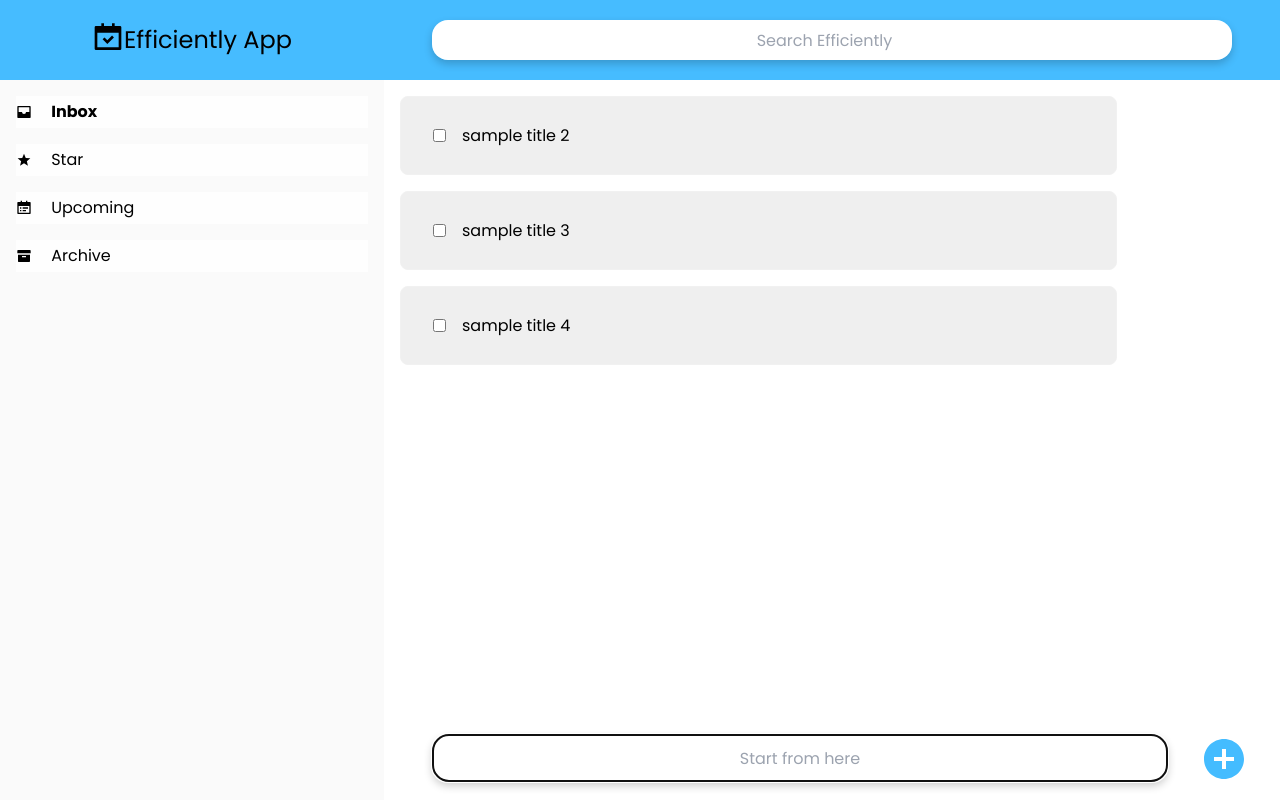
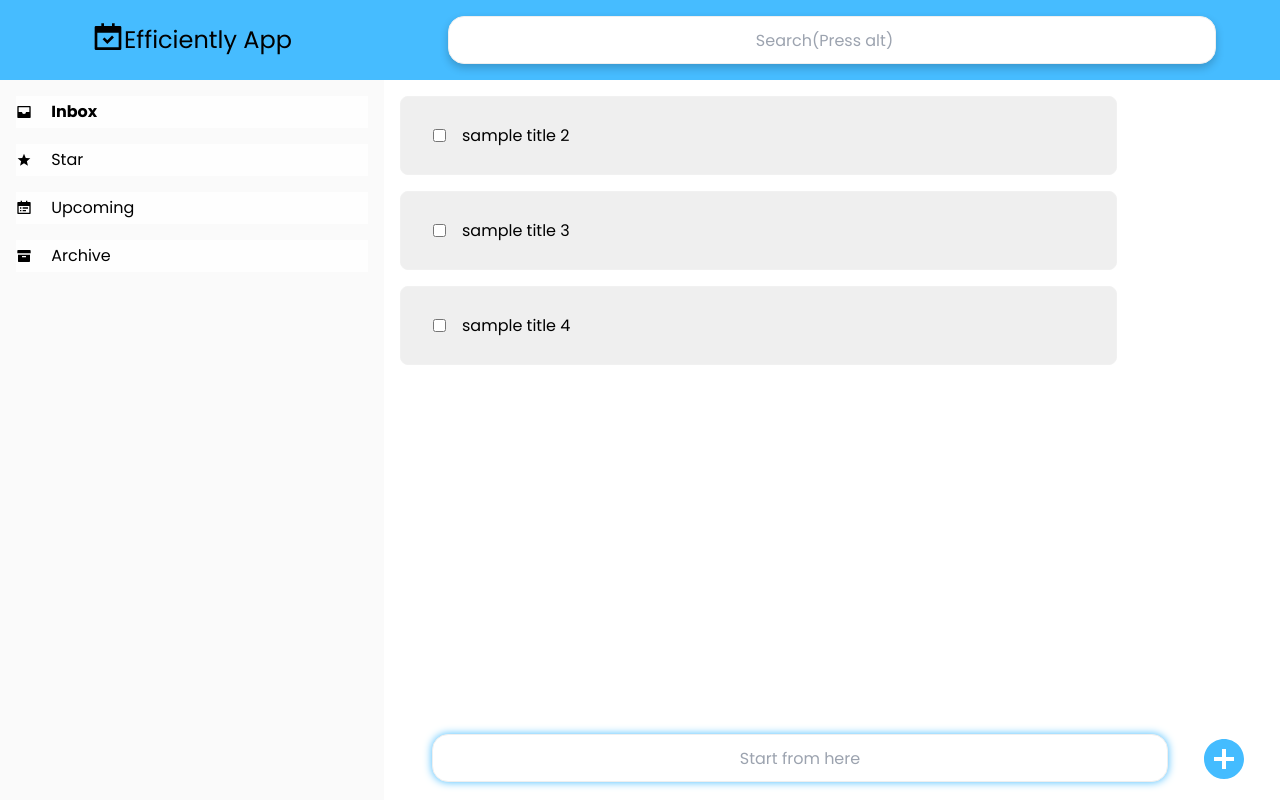
Before and after one commit to pythagoreaneng/efficiently-app-web, a React (Create React App) app: page / in a window 1280 px wide. Built offline with nearby package versions, Linux system fonts and the light colour scheme.

Commit message:
Improve search design

```diff
--- a/src/components/TaskInput.js
+++ b/src/components/TaskInput.js
@@ -17,6 +17,10 @@ const WriteTaskInput = styled.input`
   border-radius: 1rem;
   margin: 0 1rem 0 1rem;
   text-align: center;
+  &:focus {
+    outline: none;
+    box-shadow: 0px 0px 0.5rem #46bcff;
+  }
 `;
 
 const AddTaskButton = styled.button`
--- a/src/index.css
+++ b/src/index.css
@@ -12,6 +12,6 @@ html {
 
 .input:focus {
   outline: none !important;
-  border: 1px solid red;
+  border: 1px solid yellow;
   box-shadow: 0 0 10px #719ece;
 }
--- a/src/pages/styles.js
+++ b/src/pages/styles.js
@@ -36,21 +36,25 @@ export const TopSearchContainer = styled.div`
   display: flex;
 `;
 
-export const TopSearchForm = styled.form`
+export const TopSearchForm = styled.div`
   width 100%;
+  height: auto;
   display: flex;
   margin: 0 3rem;
-  justify-content: center;
-  align-items: center;
-  box-shadow: 0 4px 8px rgba(0, 0, 0, 0.2);
-  border-radius: 1rem;
 `;
 
 export const TopSearchInput = styled.input`
   width: 100%;
+  height: 3rem;
+  border: 0.1rem solid #efefef;
+  box-shadow: 0 4px 8px rgba(0, 0, 0, 0.2);
   border-radius: 1rem;
-  height: 2.5rem;
+  margin: 0 1rem 0 1rem;
   text-align: center;
+  &:focus {
+    outline: none;
+    box-shadow: 0px 0px 2rem #94d9ff;
+  }
 `;
 
 export const ScreenContainer = styled.div`
--- a/src/screens/TaskScreen.js
+++ b/src/screens/TaskScreen.js
@@ -102,7 +102,7 @@ const TaskScreen = ({
             <TopSearchForm>
               <TopSearchInput
                 type="search"
-                placeholder="Search Efficiently"
+                placeholder="Search(Press alt)"
                 onChange={handleSearch}
                 value={search}
                 ref={searchRef}
```
